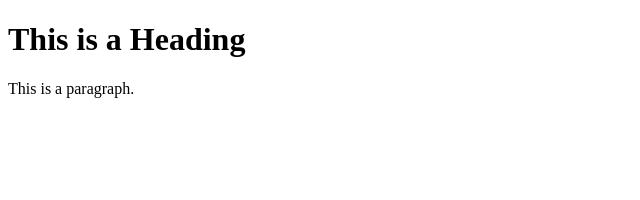
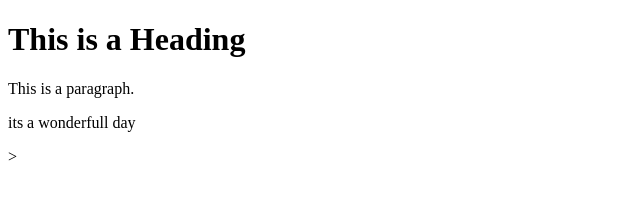
Before and after one commit to Gungun-2003/websites, a plain HTML site: page site/index.html in a window 1280 px wide. Shown: the whole page, without its empty margins (0-640 px from the left). Drawn offline with Linux system fonts and the light colour scheme.

Commit message:
a small modification to our page content

```diff
--- a/site/index.html
+++ b/site/index.html
@@ -7,6 +7,7 @@
 
 <h1>This is a Heading</h1>
 <p>This is a paragraph.</p>
+<p>its a wonderfull day</p>>
 
 </body>
 </html>
```
